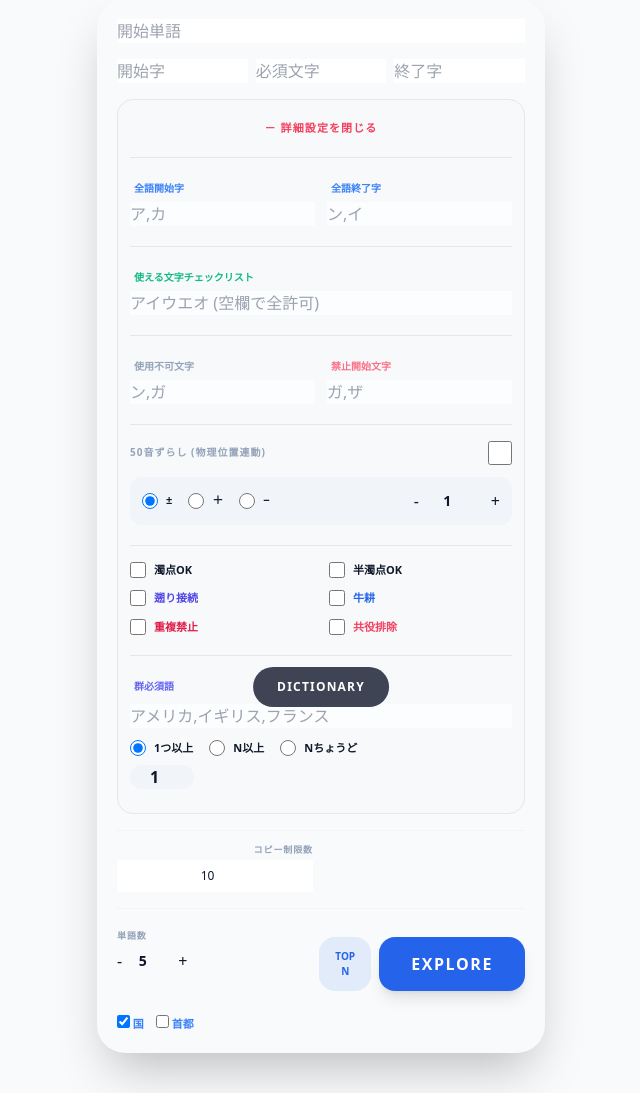
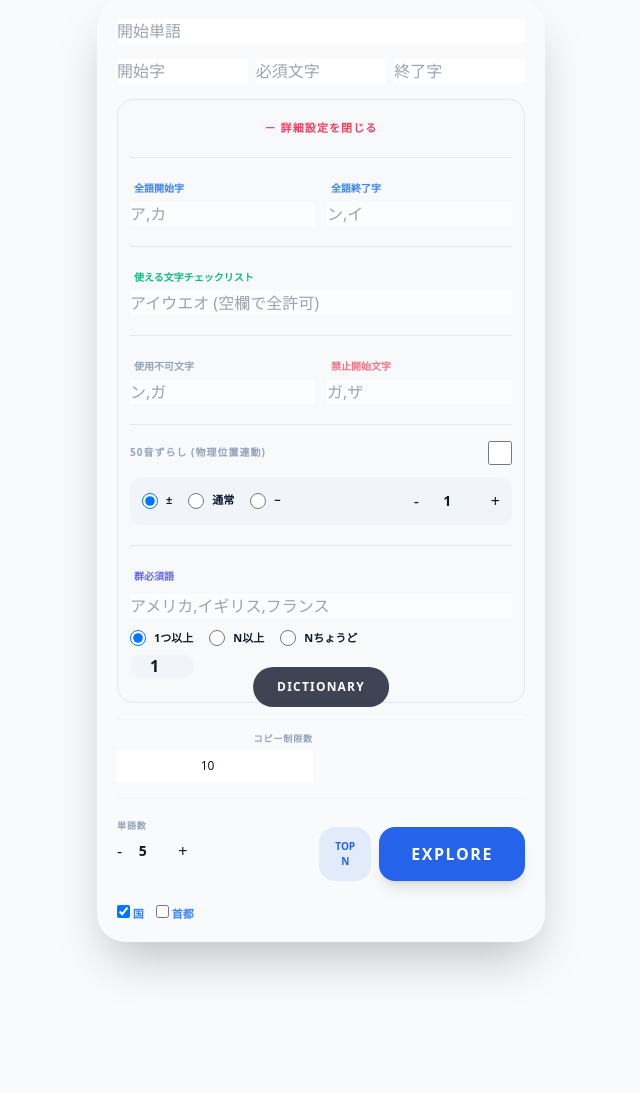
Before and after one commit to xjrstjrwvg-commits/Beijing, a Flask app: page / in a window 1280 px wide, after a click on "＋ 詳細設定を表示". Shown: the part 69-1162 px from the top of the page, without its empty margins (319-959 px from the left). After the commit the page ends 1045 px from the top, so only its background shows below. Run offline with Flask 3, Linux system fonts and the light colour scheme; some libraries are stand-ins or nearby versions.

Commit message:
Update index.html

```diff
--- a/templates/index.html
+++ b/templates/index.html
@@ -95,23 +95,13 @@
                             <label class="text-[10px] font-bold text-slate-400 uppercase tracking-widest">50音ずらし (物理位置連動)</label>
                             <input type="checkbox" id="use_shift" class="w-6 h-6 cursor-pointer accent-blue-600">
                         </div>
-
                         <div class="flex items-center gap-3 bg-slate-100 dark:bg-slate-800 p-3 rounded-xl">
                             <div class="flex gap-4 font-bold text-[11px]">
+                                <label class="cursor-pointer flex items-center gap-2"><input type="radio" name="shift_mode" value="abs" checked class="w-4 h-4"> ±</label>
+                                <label class="cursor-pointer flex items-center gap-2"><input type="radio" name="shift_mode" value="normal" class="w-4 h-4"> 通常</label>
 
-                                <label class="cursor-pointer flex items-center gap-2">
-                                    <input type="radio" name="shift_mode" value="abs" checked class="w-4 h-4"> ±
-                                </label>
-
-                                <label class="cursor-pointer flex items-center gap-2">
-                                    <input type="radio" name="shift_mode" value="normal" class="w-4 h-4"> ＋
-                                </label>
-
-                                <!-- ★★★ 追加：ずらし「−」モード（最小差分） ★★★ -->
-                                <label class="cursor-pointer flex items-center gap-2">
-                                    <input type="radio" name="shift_mode" value="minus" class="w-4 h-4"> −
-                                </label>
-
+                                <!-- ★★★ 追加：ずらし「−」モード ★★★ -->
+                                <label class="cursor-pointer flex items-center gap-2"><input type="radio" name="shift_mode" value="minus" class="w-4 h-4"> −</label>
                             </div>
 
                             <div class="flex items-center gap-3 ml-auto">
@@ -122,30 +112,15 @@
                         </div>
                     </div>
 
-                    <div class="grid grid-cols-2 gap-x-4 gap-y-3 text-[11px] font-bold border-t border-slate-200 dark:border-slate-700 pt-4">
-                        <label class="flex items-center gap-2 cursor-pointer"><input type="checkbox" id="allow_daku" class="w-4 h-4"> 濁点OK</label>
-                        <label class="flex items-center gap-2 cursor-pointer"><input type="checkbox" id="allow_handaku" class="w-4 h-4"> 半濁点OK</label>
-                        <label class="flex items-center gap-2 cursor-pointer text-indigo-600"><input type="checkbox" id="auto_recovery" class="w-4 h-4"> 遡り接続</label>
-                        <label class="flex items-center gap-2 cursor-pointer text-blue-600"><input type="checkbox" id="rt" class="w-4 h-4"> 牛耕</label>
-                        <label class="flex items-center gap-2 cursor-pointer text-rose-600"><input type="checkbox" id="char_limit_mode" class="w-4 h-4"> 重複禁止</label>
-                        <label class="flex items-center gap-2 cursor-pointer text-rose-500"><input type="checkbox" id="exclude_conjugate" class="w-4 h-4"> 共役排除</label>
-                    </div>
-
-                    <!-- ★★★ 追加：群必須（最小差分） ★★★ -->
+                    <!-- ★★★ 群必須（最小差分追加） ★★★ -->
                     <div class="space-y-2 border-t border-slate-200 dark:border-slate-700 pt-4">
                         <label class="text-[10px] font-bold text-indigo-500 uppercase ml-1">群必須語</label>
                         <input id="group_required" placeholder="アメリカ,イギリス,フランス" class="w-full">
 
                         <div class="flex gap-4 text-[11px] font-bold pt-1">
-                            <label class="flex items-center gap-2">
-                                <input type="radio" name="group_mode" value="min1" checked class="w-4 h-4"> 1つ以上
-                            </label>
-                            <label class="flex items-center gap-2">
-                                <input type="radio" name="group_mode" value="minN" class="w-4 h-4"> N以上
-                            </label>
-                            <label class="flex items-center gap-2">
-                                <input type="radio" name="group_mode" value="eqN" class="w-4 h-4"> Nちょうど
-                            </label>
+                            <label class="flex items-center gap-2"><input type="radio" name="group_mode" value="min1" checked class="w-4 h-4"> 1つ以上</label>
+                            <label class="flex items-center gap-2"><input type="radio" name="group_mode" value="minN" class="w-4 h-4"> N以上</label>
+                            <label class="flex items-center gap-2"><input type="radio" name="group_mode" value="eqN" class="w-4 h-4"> Nちょうど</label>
                         </div>
 
                         <input id="group_N" type="number" value="1" class="w-16 text-center bg-slate-100 dark:bg-slate-800 rounded-xl font-bold">
@@ -153,8 +128,6 @@
 
                 </div>
             </details>
-            <!-- ↓ ここから下は「詳細設定より下」そのまま残してある部分 ↓ -->
-
 <div class="grid grid-cols-2 gap-4 border-t border-slate-100 dark:border-slate-800 pt-3">
     <div class="space-y-1">
         <label class="text-[9px] font-bold text-slate-400 uppercase tracking-widest ml-1 text-right block">コピー制限数</label>
@@ -235,11 +208,6 @@
                 if (gm) gm.checked = true;
             }
 
-                if (s.shift_mode) {
-                    const sm = document.querySelector(`input[name="shift_mode"][value="${s.shift_mode}"]`);
-                    if (sm) sm.checked = true;
-                }
-
             if (s.dark_mode) document.documentElement.classList.add('dark');
             if (s.wordStates) wordStates = s.wordStates;
         }
@@ -294,10 +262,9 @@
             ml: document.getElementById('ml').value,
             ks_abs: document.getElementById('ks_abs').value,
             valid_chars: document.getElementById('valid_chars').value,
+            via_chars: document.getElementById('via_chars').value,
 
-                via_chars: document.getElementById('via_chars').value,
-                via_mode: vm ? vm.value : "both",
-
+            /* ★ 群必須（追加） */
             group_required: document.getElementById('group_required').value,
             group_mode: gm ? gm.value : "min1",
             group_N: document.getElementById('group_N').value,
@@ -315,7 +282,8 @@
             dark_mode: document.documentElement.classList.contains('dark'),
             wordStates: wordStates,
 
-                shift_mode: sm ? sm.value : 'abs'
+            shift_mode: sm ? sm.value : 'abs',
+            via_mode: vm ? vm.value : 'both'
         });
     }
 
@@ -334,14 +302,6 @@
             exclude_chars: document.getElementById('exc').value,
             ban_start_chars: document.getElementById('bsc').value,
             valid_chars: document.getElementById('valid_chars').value,
-
-                via_chars: document.getElementById('via_chars').value,
-                via_mode: document.querySelector('input[name="via_mode"]:checked').value,
-
-                group_required: document.getElementById('group_required').value,
-                group_mode: document.querySelector('input[name="group_mode"]:checked').value,
-                group_N: document.getElementById('group_N').value,
-
             max_len: document.getElementById('ml').value,
             use_shift: document.getElementById('use_shift').checked,
             ks_abs: parseInt(document.getElementById('ks_abs').value),
@@ -352,6 +312,15 @@
             char_limit_mode: document.getElementById('char_limit_mode').checked,
             round_trip: document.getElementById('rt').checked,
             exclude_conjugate: document.getElementById('exclude_conjugate').checked,
+
+            /* ★ 経由文字（追加） */
+            via_chars: document.getElementById('via_chars').value,
+            via_mode: document.querySelector('input[name="via_mode"]:checked').value,
+
+            /* ★ 群必須（追加） */
+            group_required: document.getElementById('group_required').value,
+            group_mode: document.querySelector('input[name="group_mode"]:checked').value,
+            group_N: document.getElementById('group_N').value,
 
             categories: Array.from(document.querySelectorAll('input[name="cat"]:checked')).map(c => c.value),
             red_words: Object.keys(wordStates).filter(k => wordStates[k] === 'red'),
```
Lines whose indentation alone changed are shown as unchanged.
